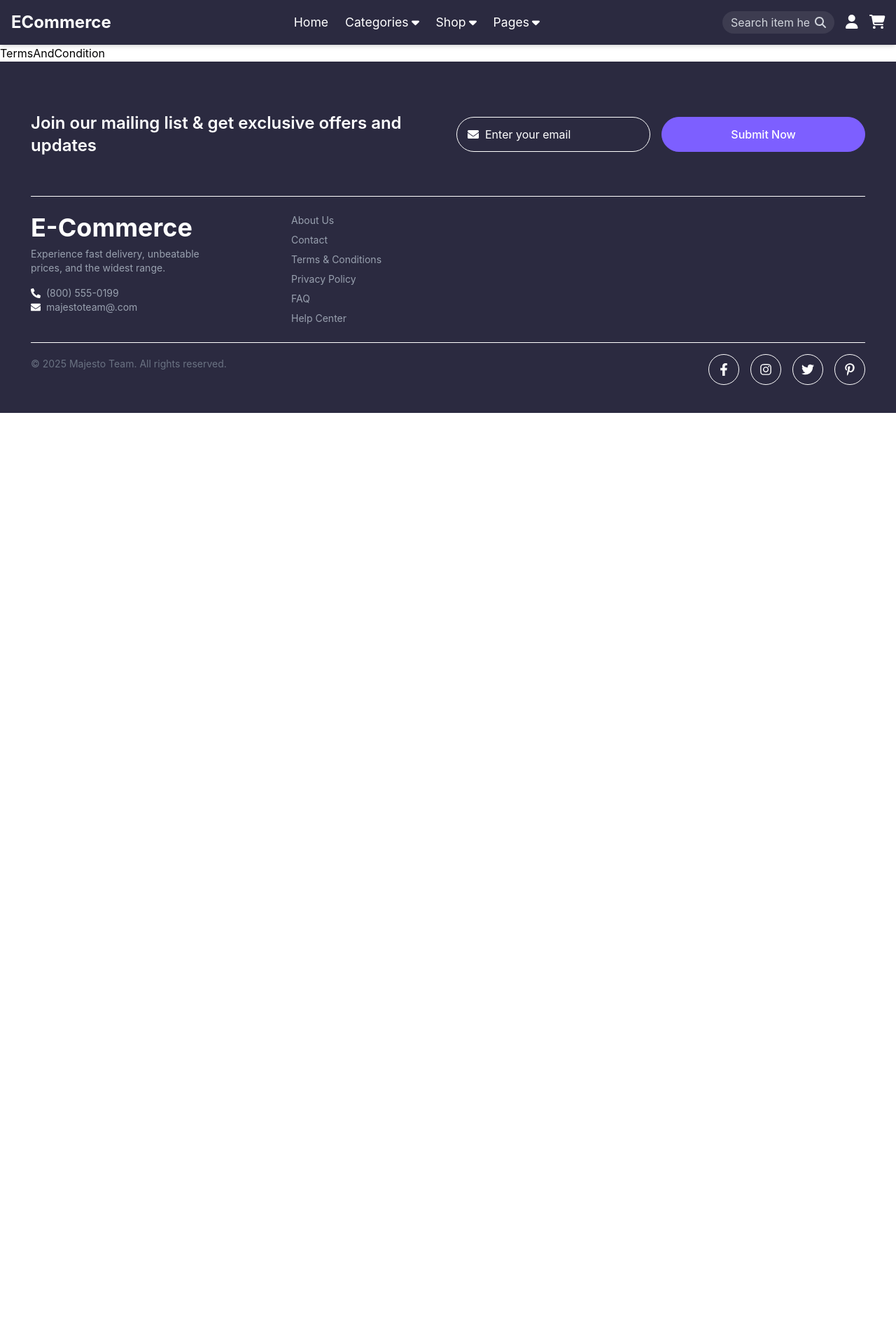
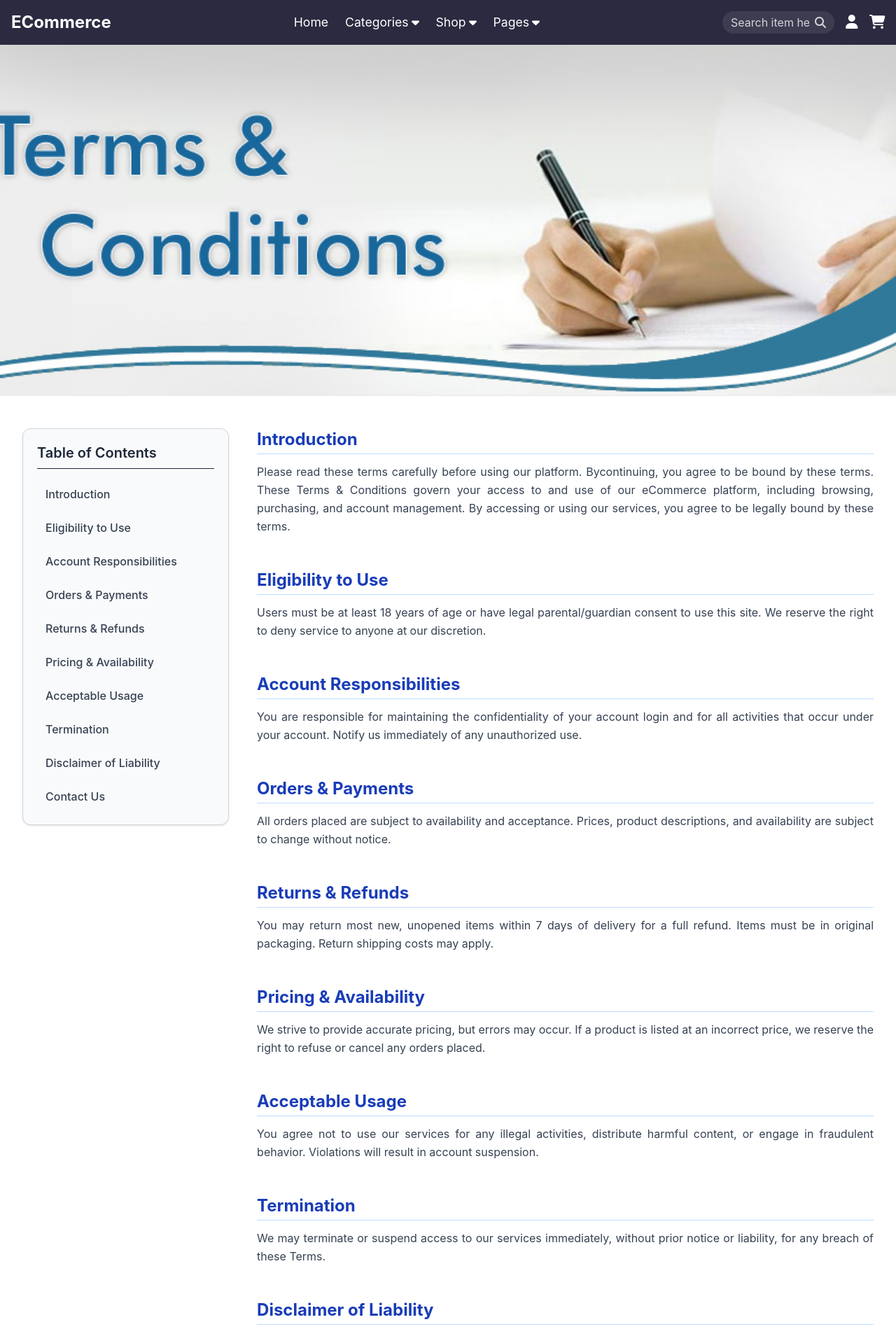
Before and after one commit to prince-sunsara/ECommerce-Frontend, a React (Vite) app: page /terms-and-conditions in a window 1280 px wide. Shown: the top 1909 px of the page at 70% size. Before the commit the page ends 800 px from the top, so only its background shows below. Built offline with nearby package versions, Linux system fonts and the light colour scheme.

Commit message:
Add Privacy Policy and Terms & Conditions pages

```diff
--- a/src/layouts/Footer.jsx
+++ b/src/layouts/Footer.jsx
@@ -1,4 +1,5 @@
 import { Link } from "react-router";
+
 import {
   FaFacebookF,
   FaInstagram,
@@ -19,7 +20,6 @@ import {
 } from "../utils/constants";
 
 const Footer = () => {
-  // Social media icons and URLs
   const socialLinks = [
     { href: FB_LINK, icon: <FaFacebookF size={18} /> },
     { href: INSTAGRAM_LINK, icon: <FaInstagram size={18} /> },
@@ -32,13 +32,11 @@ const Footer = () => {
       <div className="container mx-auto px-5">
         {/* Newsletter Section */}
         <div className="flex flex-col md:flex-row md:justify-between items-center border-b border-white pb-6 mb-6">
-          <div className="text-white py-8  w-full max-w-7xl mx-auto">
+          <div className=" text-white py-8 w-full max-w-7xl mx-auto">
             <div className="grid grid-cols-1 md:grid-cols-2 items-center gap-6">
               <h3 className="text-2xl font-semibold">
-                Join our mailing list &amp; get exclusive offers and updates
+                Join our mailing list & get exclusive offers and updates
               </h3>
-
-              {/* Email Subscribe Form */}
               <form className="flex flex-col sm:flex-row items-center gap-4 w-full">
                 <div className="relative w-full">
                   <span className="absolute left-4 top-1/2 transform -translate-y-1/2 text-white">
@@ -53,7 +51,7 @@ const Footer = () => {
                 </div>
                 <button
                   type="submit"
-                  className="w-full px-3 py-3 rounded-full bg-[#7d5fff] text-white font-medium border border-[#7d5fff] hover:bg-[#2B2A40] hover:text-white transition-all duration-300 cursor-pointer"
+                  className="w-full px-3 py-3 rounded-full bg-[#7d5fff] text-white font-medium border border-[#7d5fff] hover:border-white  hover:bg-[#2B2A40] hover:text-white transition-all duration-300 cursor-pointer"
                 >
                   Submit Now
                 </button>
@@ -63,7 +61,7 @@ const Footer = () => {
         </div>
 
         {/* Footer Content */}
-        <div className="grid md:grid-cols-4 gap-10 text-sm">
+        <div className="grid grid-cols-1 sm:grid-cols-2 md:grid-cols-4 gap-10 text-sm">
           {/* Company Info */}
           <div>
             <h1 className="text-4xl font-bold mb-2">E-Commerce</h1>
@@ -77,7 +75,7 @@ const Footer = () => {
             <p className="text-gray-400 flex items-center gap-2">
               <FaEnvelope className="text-white" />
               <a
-                href={COMPANY_EMAIL}
+                href={`mailto:${COMPANY_EMAIL}`}
                 className="hover:underline hover:text-white transition cursor-pointer"
               >
                 majestoteam@.com
@@ -85,13 +83,16 @@ const Footer = () => {
             </p>
           </div>
 
-          {/* Useful Navigation Links */}
-          <div className="footer-links space-y-2 text-gray-400 ml-15">
-            {NAV_LINKS.map((item) => (
+          {/* Quick Links */}
+          <div className="space-y-2 text-gray-400">
+            <h5 className="text-white text-xl font-semibold mb-2">
+              Quick Links
+            </h5>
+            {NAV_LINKS.slice(0, 3).map((item) => (
               <p key={item.path} className="group transition-all duration-200">
                 <Link
                   to={item.path}
-                  className="hover:text-[#7d5fff] inline-block pl-0 group-hover:pl-3 transition-all duration-200 before:content-[''] group-hover:before:content-['-'] before:mr-1 cursor-pointer"
+                  className="hover:text-[#7d5fff] inline-block pl-0 group-hover:pl-3 transition-all duration-200 before:content-[''] group-hover:before:content-['—'] before:mr-1 cursor-pointer"
                 >
                   {item.label}
                 </Link>
@@ -99,20 +100,28 @@ const Footer = () => {
             ))}
           </div>
 
-          {/* Empty grid columns for future use or design symmetry */}
-          <div></div>
-          <div></div>
+          {/* Support Links */}
+          <div className="space-y-2 text-gray-400">
+            <h5 className="text-white text-xl font-semibold mb-2">
+              Support Links
+            </h5>
+            {NAV_LINKS.slice(3, 6).map((item) => (
+              <p key={item.path} className="group transition-all duration-200">
+                <Link
+                  to={item.path}
+                  className="hover:text-[#7d5fff] inline-block pl-0 group-hover:pl-3 transition-all duration-200 before:content-[''] group-hover:before:content-['—'] before:mr-1 cursor-pointer"
+                >
+                  {item.label}
+                </Link>
+              </p>
+            ))}
+          </div>
         </div>
 
         {/* Footer Bottom Bar */}
-        <div className="flex flex-col md:flex-row justify-between items-center border-t border-white mt-6  text-gray-500 text-sm">
-          <p>
-            {COPY_RIGHT}
-            {/* <span className="text-white font-medium"> Powered by Webflow</span> */}
-          </p>
-
-          {/* Social Media Links */}
-          <div className="flex gap-4 mt-4">
+        <div className="flex flex-col md:flex-row justify-between items-center border-t border-white mt-6 pt-4 text-gray-500 text-sm">
+          <p>{COPY_RIGHT}</p>
+          <div className="flex gap-4 mt-4 md:mt-0">
             {socialLinks.map((item, index) => (
               <a
                 key={index}
--- a/src/pages/PrivacyPolicy.jsx
+++ b/src/pages/PrivacyPolicy.jsx
@@ -1,5 +1,89 @@
+import PrivacyBg from "../assets/images/privacy-policy.png";
+// Table of content sections
+const sections = [
+  { id: "introduction", label: "Introduction" },
+  { id: "dataCollection", label: "Data Collection" },
+  { id: "dataUsage", label: "Use of Data" },
+  { id: "cookies", label: "Cookies Policy" },
+  { id: "thirdParties", label: "Third-Party Sharing" },
+  { id: "security", label: "Data Security" },
+  { id: "rights", label: "Your Rights" },
+  { id: "changes", label: "Policy Changes" },
+  { id: "contact", label: "Contact Us" },
+];
+
+// Reusable function for realistic content
+const getSectionContent = (id) => {
+  switch (id) {
+    case "introduction":
+      return "Your privacy matters to us. Here's how we collect, use, and protect your data. This Privacy Policy outlines how we handle your data when you use our platform. We are committed to protecting your personal information.";
+    case "dataCollection":
+      return "We collect data such as name, email, phone number, and address during registration or while using our services.";
+    case "dataUsage":
+      return "Your data is used to provide better service, process transactions, and personalize your experience.";
+    case "cookies":
+      return "We use cookies to improve site functionality and enhance user experience. You can manage cookie preferences in your browser.";
+    case "thirdParties":
+      return "We may share minimal data with third-party partners only for payment, shipping, or analytics — always under strict agreements.";
+    case "security":
+      return "We implement encryption and secure servers to keep your personal data safe from unauthorized access.";
+    case "rights":
+      return "You have the right to access, modify, or delete your data anytime. Contact our support team for assistance.";
+    case "changes":
+      return "We may update this policy periodically. All changes will be reflected on this page with a revision date.";
+    case "contact":
+      return "For questions, please contact us at privacy@ecommerce.com or call +1 (800) 123-4567.";
+    default:
+      return "";
+  }
+};
+
 const PrivacyPolicy = () => {
-  return <div>PrivacyPolicy</div>;
+  return (
+    <div className="bg-white text-gray-800 min-h-screen">
+      {/* Header */}
+      <header
+        className="w-full h-[125px] sm:h-[400px] lg:h-[400px] bg-cover bg-center bg-no-repeat flex items-center justify-center text-center shadow"
+        style={{ backgroundImage: `url(${PrivacyBg})` }}
+      ></header>
+
+      {/* Main Layout */}
+      <main className="flex flex-col md:flex-row max-w-7xl mx-auto px-6 py-12 gap-10">
+        {/* Sidebar with table of contents */}
+        <aside className="md:w-1/4 sticky top-24 h-fit bg-gray-100 p-5 rounded-xl border border-gray-300 shadow-sm">
+          <h2 className="text-xl font-semibold mb-4 border-b border-gray-300 pb-2">
+            Table of Contents
+          </h2>
+          <ul className="space-y-2">
+            {sections.map((section) => (
+              <li key={section.id}>
+                <a
+                  href={`#${section.id}`}
+                  className="block px-3 py-2 rounded-md text-gray-700 hover:bg-blue-100 hover:text-blue-700 transition"
+                >
+                  {section.label}
+                </a>
+              </li>
+            ))}
+          </ul>
+        </aside>
+
+        {/* Section content on the right */}
+        <section className="md:w-3/4 space-y-12">
+          {sections.map((section) => (
+            <div key={section.id} id={section.id} className="scroll-mt-24">
+              <h3 className="text-2xl font-bold text-blue-800 mb-3 border-b pb-1 border-blue-200">
+                {section.label}
+              </h3>
+              <p className="text-gray-700 leading-relaxed text-justify">
+                {getSectionContent(section.id)}
+              </p>
+            </div>
+          ))}
+        </section>
+      </main>
+    </div>
+  );
 };
 
 export default PrivacyPolicy;
--- a/src/pages/TermsAndConditions.jsx
+++ b/src/pages/TermsAndConditions.jsx
@@ -1,5 +1,95 @@
-const TermsAndConditions = () => {
-  return <div>TermsAndCondition</div>;
+import termsBg from "../assets/images/terms_and_conditions.png";
+//  Section data for sidebar and content
+const sections = [
+  { id: "introduction", label: "Introduction" },
+  { id: "eligibility", label: "Eligibility to Use" },
+  { id: "account", label: "Account Responsibilities" },
+  { id: "orders", label: "Orders & Payments" },
+  { id: "returns", label: "Returns & Refunds" },
+  { id: "pricing", label: "Pricing & Availability" },
+  { id: "usage", label: "Acceptable Usage" },
+  { id: "termination", label: "Termination" },
+  { id: "disclaimer", label: "Disclaimer of Liability" },
+  { id: "contact", label: "Contact Us" },
+];
+const getSectionContent = (id) => {
+  switch (id) {
+    case "introduction":
+      return "Please read these terms carefully before using our platform.           Bycontinuing, you agree to be bound by these terms. These Terms & Conditions govern your access to and use of our eCommerce platform, including browsing, purchasing, and account management. By accessing or using our services, you agree to be legally bound by these terms.";
+    case "eligibility":
+      return "Users must be at least 18 years of age or have legal parental/guardian consent to use this site. We reserve the right to deny service to anyone at our discretion.";
+    case "account":
+      return "You are responsible for maintaining the confidentiality of your account login and for all activities that occur under your account. Notify us immediately of any unauthorized use.";
+    case "orders":
+      return "All orders placed are subject to availability and acceptance. Prices, product descriptions, and availability are subject to change without notice.";
+    case "returns":
+      return "You may return most new, unopened items within 7 days of delivery for a full refund. Items must be in original packaging. Return shipping costs may apply.";
+    case "pricing":
+      return "We strive to provide accurate pricing, but errors may occur. If a product is listed at an incorrect price, we reserve the right to refuse or cancel any orders placed.";
+    case "usage":
+      return "You agree not to use our services for any illegal activities, distribute harmful content, or engage in fraudulent behavior. Violations will result in account suspension.";
+    case "termination":
+      return "We may terminate or suspend access to our services immediately, without prior notice or liability, for any breach of these Terms.";
+    case "disclaimer":
+      return "Our site and services are provided 'as is' without warranties of any kind. We are not liable for any damages resulting from the use or inability to use our platform.";
+    case "contact":
+      return "For any questions regarding these terms, please contact us at support@ecommerce.com or call +1 (800) 456-7890.";
+    default:
+      return "";
+  }
 };
 
+// 🔷 Main Component
+const TermsAndConditions = () => {
+  return (
+    <div className="bg-white text-gray-800">
+      {/* Header */}
+      <header
+        className="w-full h-[125px] sm:h-[400px] lg:h-[500px] bg-cover bg-center bg-no-repeat flex items-center justify-center text-center shadow"
+        style={{
+          backgroundImage: `url(${termsBg})`,
+        }}
+      ></header>
+
+      {/* Main Layout */}
+      <main className="flex flex-col md:flex-row max-w-7xl mx-auto px-4 sm:px-6 lg:px-8 py-12 gap-10">
+        {/* Left Sidebar Table of Contents */}
+        <aside className="md:w-1/4 sticky top-24 h-fit bg-gray-50 p-5 rounded-xl border border-gray-300 shadow-sm">
+          <h2 className="text-xl font-semibold mb-4 border-b pb-2">
+            Table of Contents
+          </h2>
+          <ul className="space-y-2">
+            {sections.map((section) => (
+              <li key={section.id}>
+                <a
+                  href={`#${section.id}`}
+                  className="block px-3 py-2 rounded-md text-gray-700 hover:bg-blue-100 hover:text-blue-800 font-medium transition"
+                >
+                  {section.label}
+                </a>
+              </li>
+            ))}
+          </ul>
+        </aside>
+
+        {/* Right Side Section Content */}
+        <section className="md:w-3/4 space-y-12">
+          {sections.map((section) => (
+            <div key={section.id} id={section.id} className="scroll-mt-24">
+              <h3 className="text-2xl font-bold text-blue-800 mb-3 border-b pb-1 border-blue-200">
+                {section.label}
+              </h3>
+              <p className="text-gray-700 leading-relaxed text-justify">
+                {getSectionContent(section.id)}
+              </p>
+            </div>
+          ))}
+        </section>
+      </main>
+    </div>
+  );
+};
+
+// 🔹 Section Content Handler
+
 export default TermsAndConditions;
--- a/src/utils/constants.js
+++ b/src/utils/constants.js
@@ -15,8 +15,8 @@ export const COMPANY_EMAIL = "majestoteam@.com";
 export const NAV_LINKS = [
   { path: "/about-us", label: "About Us" },
   { path: "/contact-us", label: "Contact" },
+  { path: "/help-center", label: "Help Center" },
+  { path: "/faq", label: "FAQ" },
   { path: "/terms-and-conditions", label: "Terms & Conditions" },
   { path: "/privacy-policy", label: "Privacy Policy" },
-  { path: "/faq", label: "FAQ" },
-  { path: "/help-center", label: "Help Center" },
 ];
```
Also changed, not shown: src/assets/images/privacy-policy.png (added), src/assets/images/terms_and_conditions.png (added).
